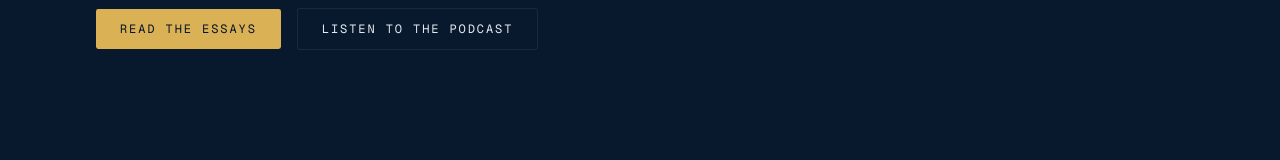
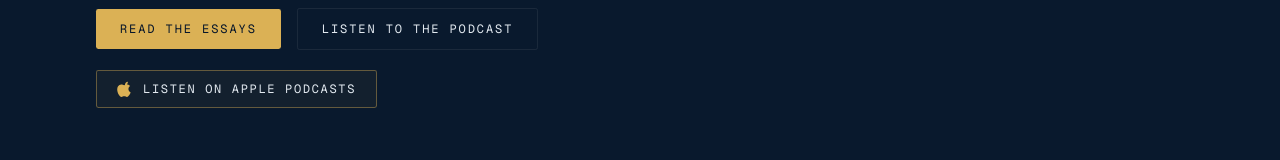
Before and after one commit to franzmussen/markets-without-spin, a Next.js app: page / in a window 1280 px wide. Shown: the part 526-686 px from the top of the page. Built offline with nearby package versions, Linux system fonts and the light colour scheme; no server answers.

Commit message:
feat: add Apple Podcasts link and icon to Hero component
Co-authored-by: franzmussen <294330394+franzmussen@users.noreply.github.com>

```diff
--- a/components/hero.tsx
+++ b/components/hero.tsx
@@ -34,7 +34,32 @@ export function Hero() {
             Listen to the Podcast
           </Link>
         </div>
+
+        <div className="mt-5 flex flex-wrap items-center gap-3">
+          <a
+            href="https://podcasts.apple.com/us/podcast/markets-without-spin/id6783024308"
+            target="_blank"
+            rel="noopener noreferrer"
+            className="group inline-flex items-center gap-2.5 rounded-sm border border-primary/40 bg-primary/5 px-5 py-2.5 font-mono text-xs uppercase tracking-[0.14em] text-foreground transition-colors hover:border-primary hover:bg-primary/10 hover:text-primary"
+          >
+            <AppleIcon className="size-4 text-primary" />
+            Listen on Apple Podcasts
+          </a>
+        </div>
       </div>
     </section>
   )
 }
+
+function AppleIcon({ className }: { className?: string }) {
+  return (
+    <svg
+      className={className}
+      viewBox="0 0 24 24"
+      fill="currentColor"
+      aria-hidden="true"
+    >
+      <path d="M16.365 1.43c0 1.14-.417 2.2-1.114 2.99-.84.95-2.207 1.685-3.32 1.598a3.36 3.36 0 0 1-.024-.41c0-1.094.475-2.26 1.184-3.024.717-.78 1.943-1.37 2.96-1.41.02.155.314.155.314.256zM20.5 17.36c-.55 1.27-.815 1.84-1.524 2.96-.99 1.565-2.385 3.515-4.116 3.53-1.538.015-1.934-1.005-4.022-.993-2.088.012-2.523 1.012-4.06.997-1.73-.015-3.052-1.776-4.042-3.34-2.77-4.378-3.06-9.514-1.35-12.245 1.215-1.94 3.13-3.075 4.93-3.075 1.832 0 2.984 1.005 4.5 1.005 1.47 0 2.366-1.007 4.487-1.007 1.604 0 3.302.873 4.515 2.383-3.967 2.173-3.323 7.84.682 9.785z" />
+    </svg>
+  )
+}
```
